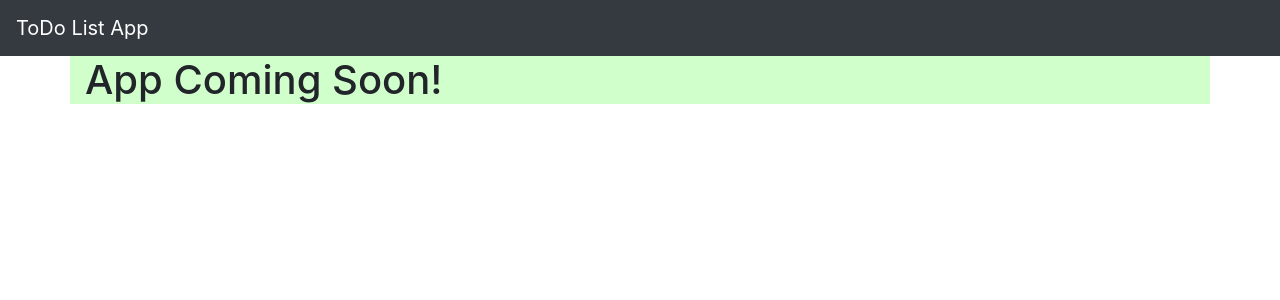
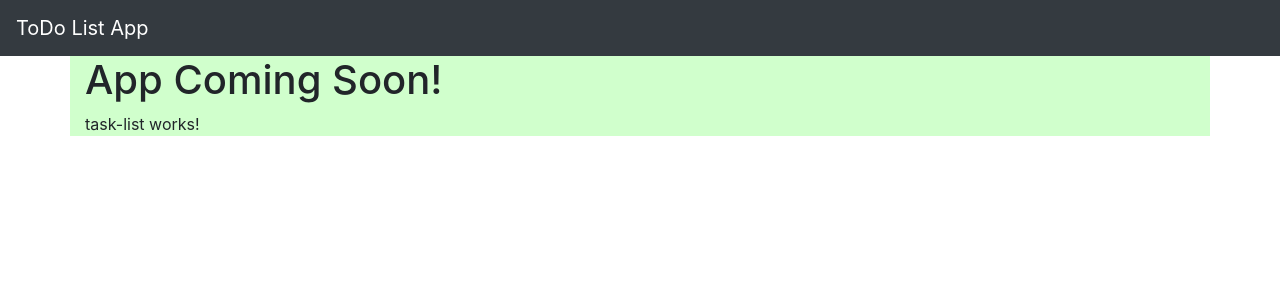
Before and after one commit to gs-rnd/to-do-front-angular, an Angular app: page / in a window 1280 px wide. Shown: the top 300 px of the page. Built offline with nearby package versions, Linux system fonts and the light colour scheme.

Commit message:
created task-list component

```diff
--- a/src/app/app.component.html
+++ b/src/app/app.component.html
@@ -1,4 +1,6 @@
 <main class="container">
   <h1>App Coming Soon!</h1>
+  <app-task-list></app-task-list>
+
   <router-outlet></router-outlet>
 </main>
--- a/src/app/app.module.ts
+++ b/src/app/app.module.ts
@@ -1,5 +1,7 @@
 import { BrowserModule } from '@angular/platform-browser';
 import { NgModule } from '@angular/core';
+
+import { TaskListModule } from './task-list/task-list.module';
 
 import { AppRoutingModule } from './app-routing.module';
 import { AppComponent } from './app.component';
@@ -10,6 +12,7 @@ import { AppComponent } from './app.component';
   ],
   imports: [
     BrowserModule,
+    TaskListModule,
     AppRoutingModule
   ],
   providers: [],
--- /dev/null
+++ b/src/app/task-list/task-list.component.html
@@ -0,0 +1 @@
+<p>task-list works!</p>
--- /dev/null
+++ b/src/app/task-list/task-list.component.ts
@@ -0,0 +1,15 @@
+import { Component, OnInit } from '@angular/core';
+
+@Component({
+  selector: 'app-task-list',
+  templateUrl: './task-list.component.html',
+  styleUrls: ['./task-list.component.css']
+})
+export class TaskListComponent implements OnInit {
+
+  constructor() { }
+
+  ngOnInit(): void {
+  }
+
+}
```
Also changed, not shown: src/app/task-list/task-list.module.ts (+4 -3 lines), src/app/task-list/task-list.component.css (added).
